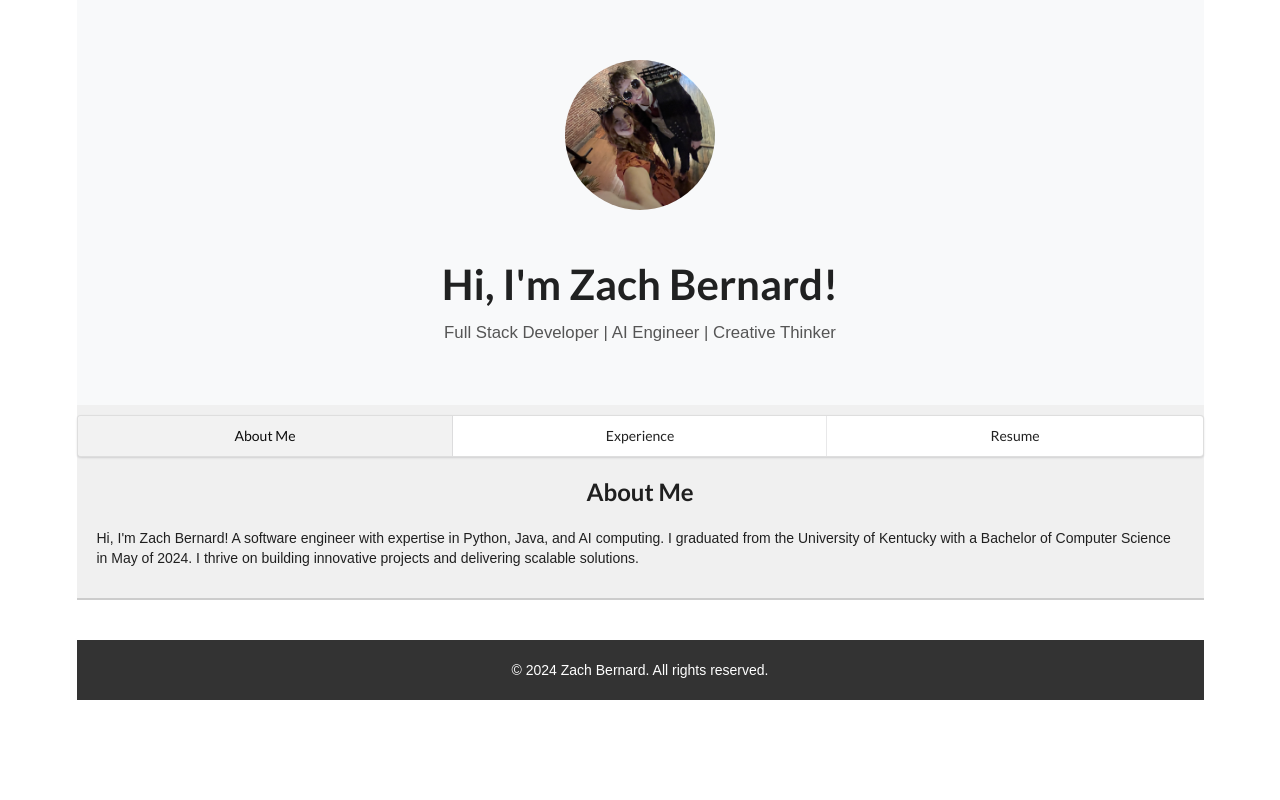
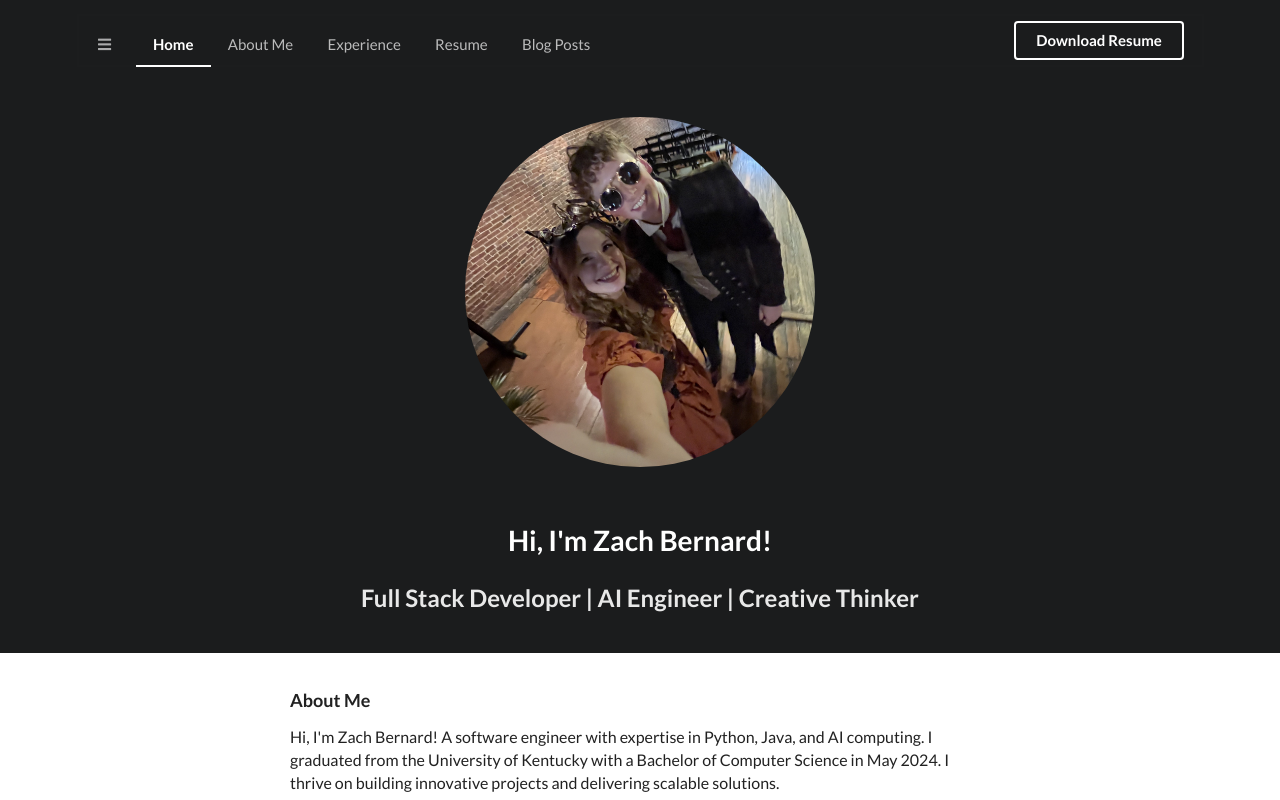
Before and after one commit to BernardZach/Personal-Website, a website built with Vite: page index.html in a window 1280 px wide. Shown: the top 800 px of the page. Built offline with nearby package versions, Linux system fonts and the light colour scheme.

Commit message:
fixed styling, adding blog funct

```diff
--- a/index.html
+++ b/index.html
@@ -9,59 +9,25 @@
     <script src="https://cdn.jsdelivr.net/npm/semantic-ui@2.5.0/dist/semantic.min.js"></script>
     <style>
         body {
-            font-family: 'Arial', sans-serif;
+            font-family: 'Futura', sans-serif;
             margin: 0;
             padding: 0;
         }
-        .hero {
-            background: #f8f9fa;
-            padding: 60px 20px;
-            text-align: center;
+        .masthead.segment {
+            min-height: 600px;
+            padding: 1em 0em;
         }
-        .hero h1 {
-            font-size: 3em;
-            margin-bottom: 10px;
+        .masthead .ui.header {
+            margin-bottom: 0; /* Ensure no extra margin below the header */
         }
-        .hero p {
-            font-size: 1.2em;
-            color: #555;
+        .masthead .profile-image {
+            margin: 25px;
+            height: 350px;
+            width: 350px;
+            border-radius: 50%;
         }
-        .hero .profile-image {
-            width: 150px;
-            height: 150px;
-            border-radius: 50%;
-            margin-bottom: 20px;
-        }
-        .section {
-            padding: 20px;
-        }
-        .section h2 {
-            text-align: center;
-            margin-bottom: 20px;
-        }
-        .ui.card {
-            margin: 20px;
-        }
-        footer {
-            background: #333;
-            color: white;
-            padding: 20px 0;
-            text-align: center;
-        }
-        .menu-container {
-            margin-bottom: 40px;
-            background: #f0f0f0;
-            padding: 10px 0;
-            border-bottom: 2px solid #ccc;
-        }
-        .menu-container .ui.menu {
-            margin: 0 auto;
-        }
-        .section-content {
-            display: none;
-        }
-        .section-content.active {
-            display: block;
+        .ui.vertical.stripe {
+            /* padding: 3em 0em; */
         }
         .download-link {
             margin-top: 20px;
@@ -75,34 +41,80 @@
         .download-link a:hover {
             text-decoration: underline;
         }
+        .hidden.menu {
+            display: none !important;
+        }
+        .ui.text.container{
+            margin: 25px
+        }
     </style>
 </head>
 <body>
+
+<!-- Fixed Menu -->
+<div class="ui large top fixed hidden menu">
     <div class="ui container">
-        <!-- Hero Section -->
-        <div class="hero">
-            <img src="assets\ZJat Cari's Wedding.jpg" alt="Profile Picture" class="profile-image">
-            <h1>Hi, I'm Zach Bernard!</h1>
-            <p>Full Stack Developer | AI Engineer | Creative Thinker</p>
+        <a href="#" class="item">Home</a>
+        <a href="#about" class="item">About Me</a>
+        <a href="#experience" class="item">Experience</a>
+        <a href="#resume" class="item">Resume</a>
+        <a href="blog.html" class="item">Blog Posts</a>
+
+        <div class="right menu">
+            <div class="item">
+                <a href="assets\ZachBernardResume.pdf" download class="ui primary button">Download Resume</a>
+            </div>
+        </div>
+    </div>
 </div>
 
-        <!-- Menu Section -->
-        <div class="menu-container">
-            <div class="ui three item menu">
-                <a class="active item" data-tab="about">About Me</a>
-                <a class="item" data-tab="experience">Experience</a>
-                <a class="item" data-tab="resume">Resume</a>
+<!-- Sidebar Menu -->
+<div class="ui vertical inverted sidebar menu">
+    <a class="active item">Home</a>
+    <a href="#about" class="item">About Me</a>
+    <a href="#experience" class="item">Experience</a>
+    <a href="#resume" class="item">Resume</a>
+    <a href="blog.html" class="item">Blog Posts</a>
+
 </div>
 
-            <!-- About Me Section -->
-            <div class="section section-content active" id="about">
-                <h2>About Me</h2>
-                <p>Hi, I'm Zach Bernard! A software engineer with expertise in Python, Java, and AI computing. I graduated from the University of Kentucky with a Bachelor of Computer Science in May of 2024. I thrive on building innovative projects and delivering scalable solutions.</p>
+<!-- Page Contents -->
+<div class="pusher">
+    <div class="ui inverted vertical masthead center aligned segment">
+        <div class="ui container">
+            <div class="ui large secondary inverted pointing menu">
+                <a class="toc item">
+                    <i class="sidebar icon"></i>
+                </a>
+                <a href="#" class="active item">Home</a>
+                <a href="#about" class="item">About Me</a>
+                <a href="#experience" class="item">Experience</a>
+                <a href="#resume" class="item">Resume</a>
+                <a href="blog.html" class="item">Blog Posts</a>
+
+                <div class="right item">
+                    <a href="assets\ZachBernardResume.pdf" download class="ui inverted button">Download Resume</a>
+                </div>
+            </div>
         </div>
 
-            <!-- Experience Section -->
-            <div class="section section-content" id="experience">
-                <h2>Experience</h2>
+        <div class="ui text container">
+            <img src="assets\ZJat Cari's Wedding.jpg" alt="Profile Picture" class="profile-image">
+            <h1 class="ui inverted header">Hi, I'm Zach Bernard!</h1>
+            <h2>Full Stack Developer | AI Engineer | Creative Thinker</h2>
+        </div>
+    </div>
+
+    <div class="ui vertical stripe segment" id="about">
+        <div class="ui text container">
+            <h3 class="ui header">About Me</h3>
+            <p>Hi, I'm Zach Bernard! A software engineer with expertise in Python, Java, and AI computing. I graduated from the University of Kentucky with a Bachelor of Computer Science in May 2024. I thrive on building innovative projects and delivering scalable solutions.</p>
+        </div>
+    </div>
+
+    <div class="ui vertical stripe segment" id="experience">
+        <div class="ui text container">
+            <h3 class="ui header">Experience</h3>
             <ul>
                 <li><strong>Software Engineer Intern</strong> | University of Kentucky, CAAI | Nov 2024 - Present<br>
                 Collaborating with researchers to tackle machine learning challenges and contributing to the Hugging Face Transformers library.</li>
@@ -112,39 +124,55 @@
                 Developed a custom Discord bot with Python, integrating automated moderation and third-party API functionalities.</li>
             </ul>
         </div>
+    </div>
 
-            <!-- Resume Section -->
-            <div class="section section-content" id="resume">
-                <h2>Resume</h2>
+    <div class="ui vertical stripe segment" id="resume">
+        <div class="ui text container">
+            <h3 class="ui header">Resume</h3>
             <p>Explore my detailed resume, highlighting education, work experience, technical skills, and notable projects:</p>
             <ul>
                 <li><strong>Education:</strong> Bachelor of Computer Science | University of Kentucky | 2018-2024</li>
                 <li><strong>Projects:</strong> AI Pokémon Team Builder, Discord User Alerts Bot</li>
                 <li><strong>Skills:</strong> Python, C++, Java, React, YOLO, FastAPI</li>
             </ul>
-                <div class="download-link">
-                    <a href="assets\ZachBernardResume.pdf" download>Download My Resume</a>
+        </div>
+    </div>
+
+    <div class="ui inverted vertical footer segment">
+        <div class="ui container">
+            <div class="ui stackable inverted divided equal height stackable grid">
+                <div class="three wide column">
+                    <h4 class="ui inverted header">About</h4>
+                    <div class="ui inverted link list">
+                        <a href="#about" class="item">About Me</a>
+                        <a href="#experience" class="item">Experience</a>
+                        <a href="#resume" class="item">Resume</a>
+                    </div>
+                </div>
+                <div class="seven wide column">
+                    <h4 class="ui inverted header">Contact</h4>
+                    <p>Zach Bernard | bernardzach00@gmail.com | (270) 585-7616</p>
+                </div>
+            </div>
         </div>
     </div>
 </div>
 
-        <!-- Footer -->
-        <footer>
-            <p>&copy; 2024 Zach Bernard. All rights reserved.</p>
-        </footer>
-    </div>
-
 <script>
     $(document).ready(function() {
-            $('.ui.menu .item').on('click', function() {
-                $('.ui.menu .item').removeClass('active');
-                $(this).addClass('active');
+        $('.masthead').visibility({
+            once: false,
+            onBottomPassed: function() {
+                $('.fixed.menu').transition('fade in');
+            },
+            onBottomPassedReverse: function() {
+                $('.fixed.menu').transition('fade out');
+            }
+        });
 
-                const tab = $(this).data('tab');
-                $('.section-content').removeClass('active');
-                $('#' + tab).addClass('active');
-            });
+        $('.ui.sidebar').sidebar('attach events', '.toc.item');
     });
 </script>
+
 </body>
 </html>
```
Also changed, not shown: blog.html (added, +133 -0 lines). Lines whose indentation alone changed are shown as unchanged.
